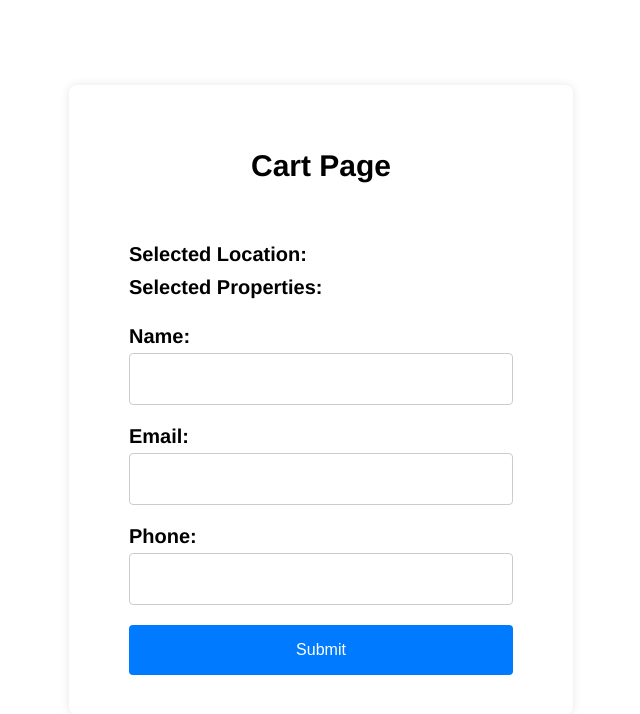
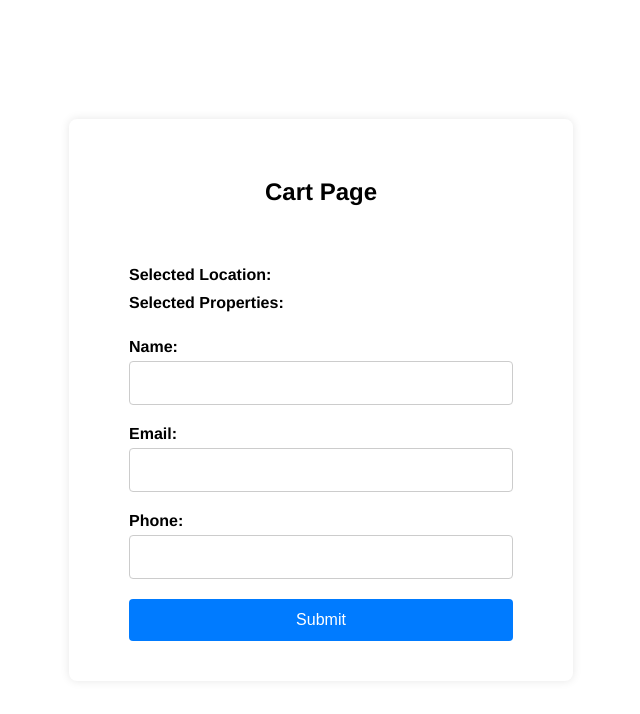
Before and after one commit to vinit20/property-selection, a Vue app: page /cart in a window 1280 px wide. Shown: the top 714 px of the page, without its empty margins (319-959 px from the left). Built offline with nearby package versions, Linux system fonts and the light colour scheme.

Commit message:
third-commit

```diff
--- a/src/components/PropertySelection.vue
+++ b/src/components/PropertySelection.vue
@@ -69,7 +69,7 @@ export default {
   margin-top: 20px;
 }
 button {
-  padding: 16px 50px;
+  padding: 12px 50px;
   width: 100%;
   background-color: #007bff;
   color: #fff;
--- a/src/components/form.vue
+++ b/src/components/form.vue
@@ -69,7 +69,7 @@ export default {
 <style scoped>
 input {
   width: 100%;
-  padding: 16px;
+  padding: 12px;
   border: 1px solid #ccc;
   border-radius: 4px;
   font-size: 16px;
@@ -92,7 +92,7 @@ input {
 
 .select-dropdown {
   width: 100%;
-  padding: 16px;
+  padding: 12px;
   border: 1px solid #ccc;
   border-radius: 4px;
   font-size: 16px;
@@ -104,14 +104,11 @@ input {
   border-color: #007bff;
   box-shadow: 0 0 5px rgba(0, 123, 255, 0.5);
 }
-.option {
-  padding: 16px !important;
-}
 
 .btn {
   display: block;
   width: 100%;
-  padding: 16px;
+  padding: 12px;
   background-color: #007bff;
   color: #fff;
   border: none;
--- a/src/pages/CartPage.vue
+++ b/src/pages/CartPage.vue
@@ -49,7 +49,6 @@ export default {
   padding: 40px 60px;
   border-radius: 8px;
   box-shadow: 0 0 10px rgba(0, 0, 0, 0.1);
-  font-size: 20px;
   position: relative;
 }
 h2 {
--- a/src/pages/LocationSelection.vue
+++ b/src/pages/LocationSelection.vue
@@ -53,7 +53,6 @@ h2 {
   padding: 30px 60px 60px 60px;
   border-radius: 8px;
   box-shadow: 0 0 10px rgba(0, 0, 0, 0.1);
-  font-size: 20px;
 }
 @media (max-width: 767px) {
   .form-container {
```
